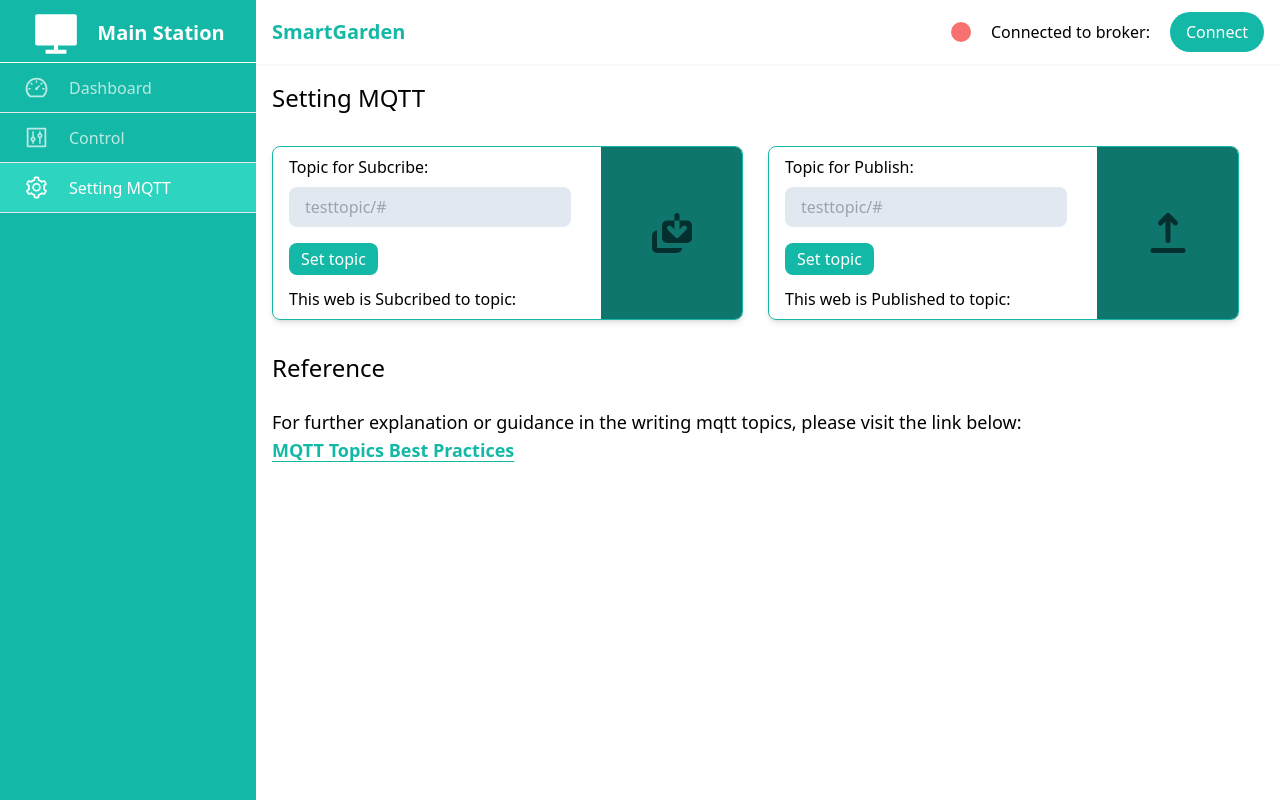
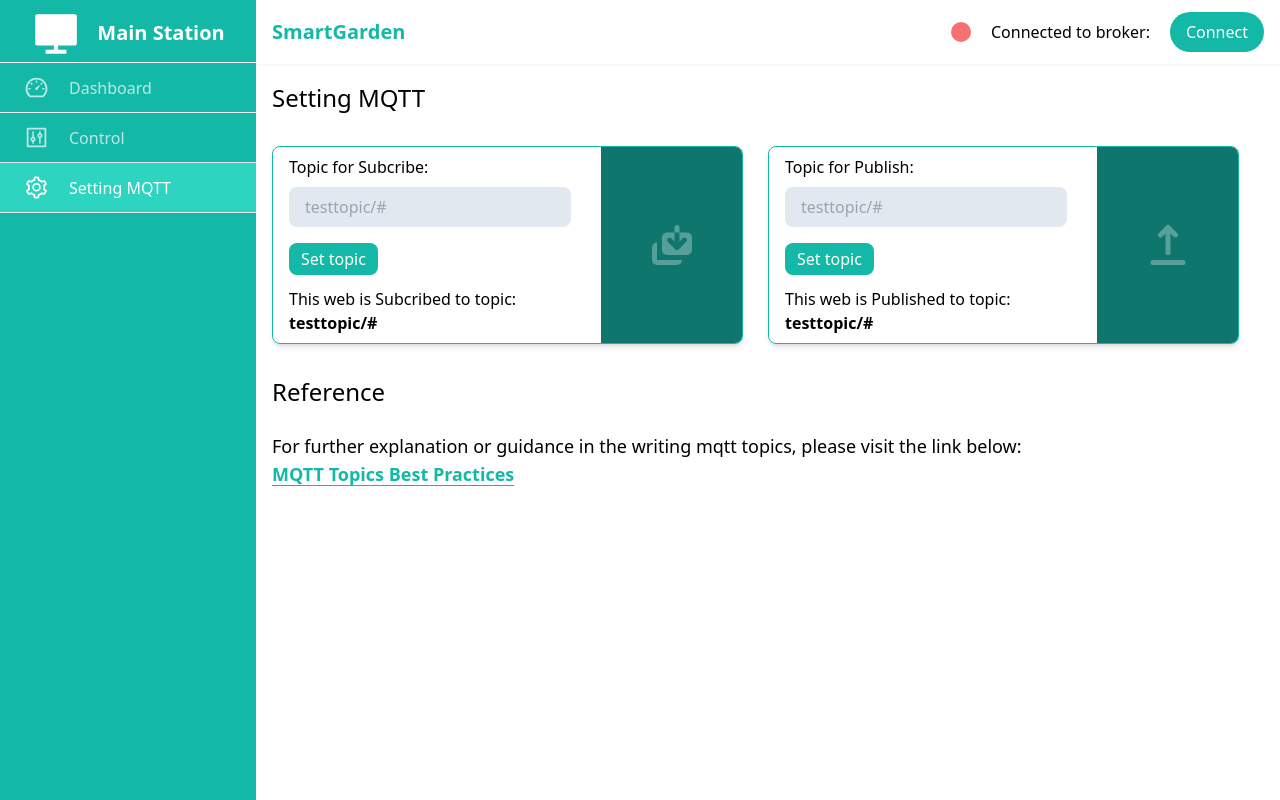
Before and after one commit to tubagusdylan/smart-garden-app, a React (Vite) app: page /setting in a window 1280 px wide. Built offline with nearby package versions, Linux system fonts and the light colour scheme.

Commit message:
fix: styling settingCard, set default topic

```diff
--- a/src/App.jsx
+++ b/src/App.jsx
@@ -10,8 +10,8 @@ import { connect } from "mqtt";
 function App() {
   const [client, setClient] = useState(null);
   const [mqttStatus, setMqttStatus] = useState("disconnect");
-  const [subcribeTopic, setSubcribeTopic] = useState("");
-  const [publishTopic, setPublishTopic] = useState("");
+  const [subcribeTopic, setSubcribeTopic] = useState("testtopic/#");
+  const [publishTopic, setPublishTopic] = useState("testtopic/#");
 
   const handleClientConnect = (url, option) => {
     setMqttStatus("connecting");
--- a/src/components/SettingCard.jsx
+++ b/src/components/SettingCard.jsx
@@ -40,7 +40,7 @@ const SettingCard = (props) => {
           <h4>This web is {name === "Subcribe" ? "Subcribed" : "Published"} to topic: </h4>
           <b>{name === "Subcribe" ? subcribeTopic : publishTopic}</b>
         </div>
-        <div className="w-[30%] bg-teal-700 flex justify-center items-center text-teal-950">{icon}</div>
+        <div className="w-[30%] bg-teal-700 flex justify-center items-center text-white text-opacity-30">{icon}</div>
       </div>
     </div>
   );
```
